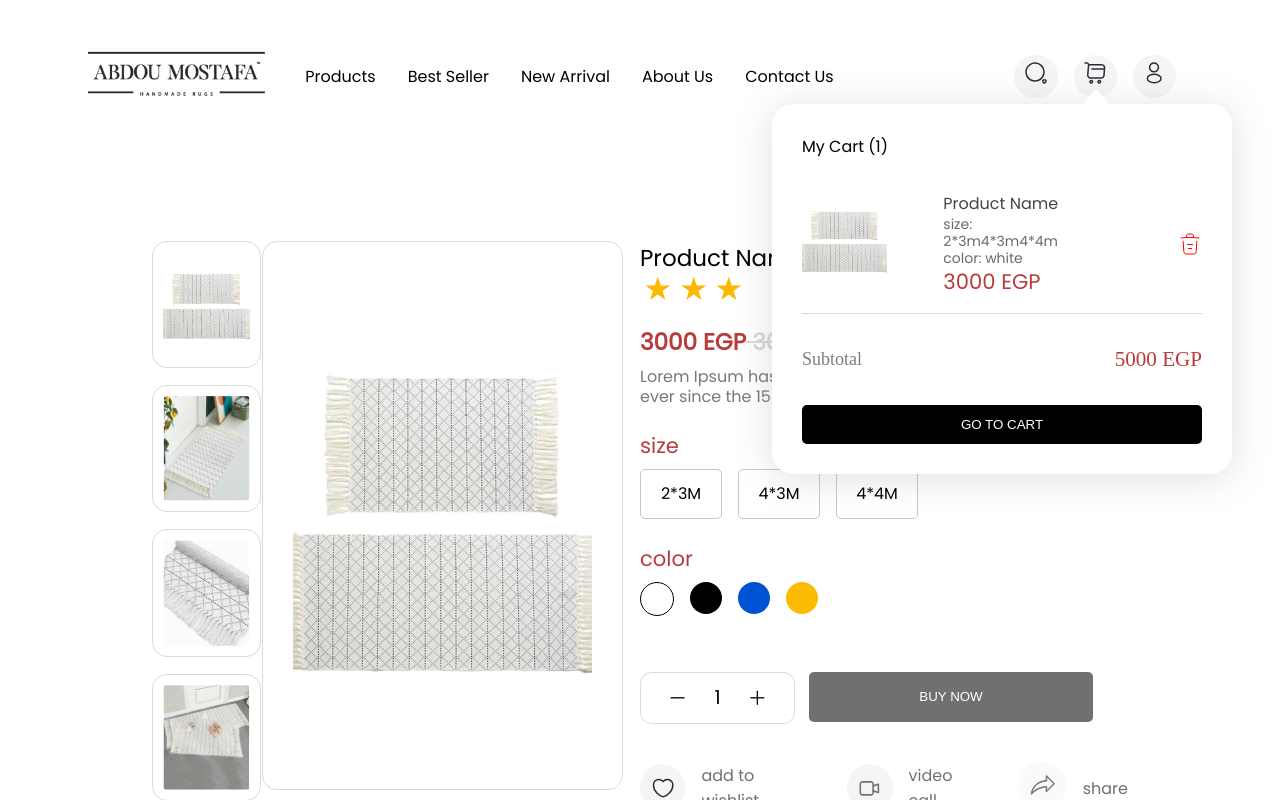
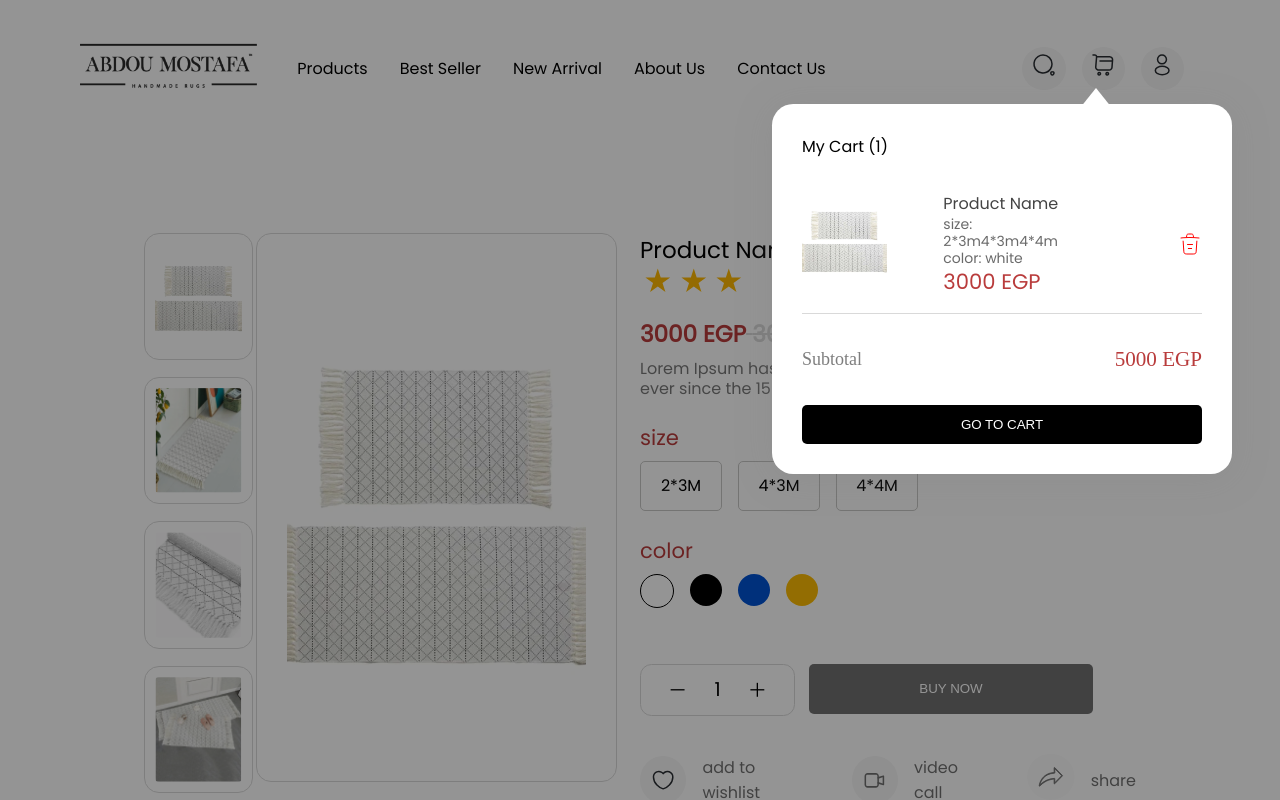
Before and after one commit to m3tesim/Ecommarce-ProductPage, a React (Create React App) app: page / in a window 1280 px wide. Both pictures are taken after a click on the element 1095 px from the left and 76 px from the top of the page. Shown: the top 800 px of the page. Built offline with nearby package versions, Linux system fonts and the light colour scheme.

Commit message:
add black backGround when cart drop down

```diff
--- a/src/components/NavBar.jsx
+++ b/src/components/NavBar.jsx
@@ -38,6 +38,8 @@ class NavBar extends Component {
   };
   render() {
     return (
+      <>
+        {this.state.dropDown && <div className="black-background"></div>}
         <div className="nav-container">
           <div className="headers">
             <img height={52} src="/images/logo.png" alt="LOGO" />
@@ -57,13 +59,18 @@ class NavBar extends Component {
             >
               <CartIcon />
             </div>
-          {this.state.dropDown && <Cart />}
+            {this.state.dropDown && (
+              <div>
+                <Cart />
+              </div>
+            )}
 
             <div className="icon">
               <ProfileIcon />
             </div>
           </div>
         </div>
+      </>
     );
   }
 }
--- a/src/styles/App.scss
+++ b/src/styles/App.scss
@@ -132,6 +132,16 @@
   font-size: 21.101px;
 }
 
+.black-background {
+  position: fixed;
+  background: rgba(0, 0, 0, 0.42);
+  top: 0;
+  bottom: 0;
+  left: 0;
+  right: 0;
+  overflow: hidden;
+  z-index: 4;
+}
 //Product Page Styles
 
 .product-details {
--- a/src/styles/_global.scss
+++ b/src/styles/_global.scss
@@ -8,4 +8,7 @@ $darkGray-color: #d9d9d9;
 
 body {
   font-family: "Poppins", sans-serif;
+  height: 100%;
+  margin: 0;
+  padding: 0;
 }
```
Lines whose indentation alone changed are shown as unchanged.
